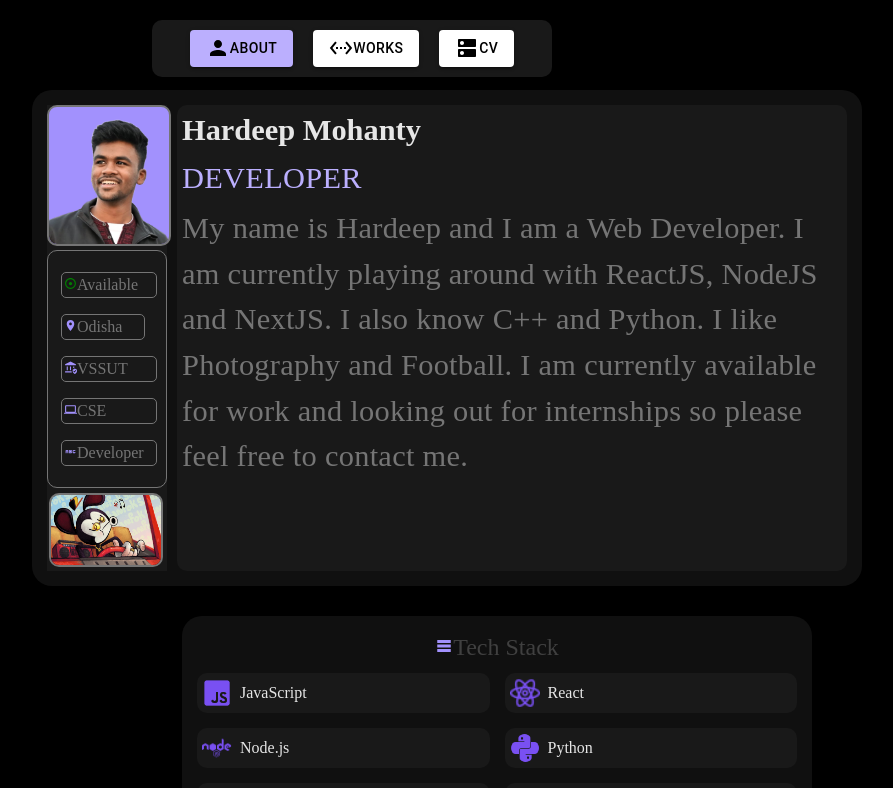
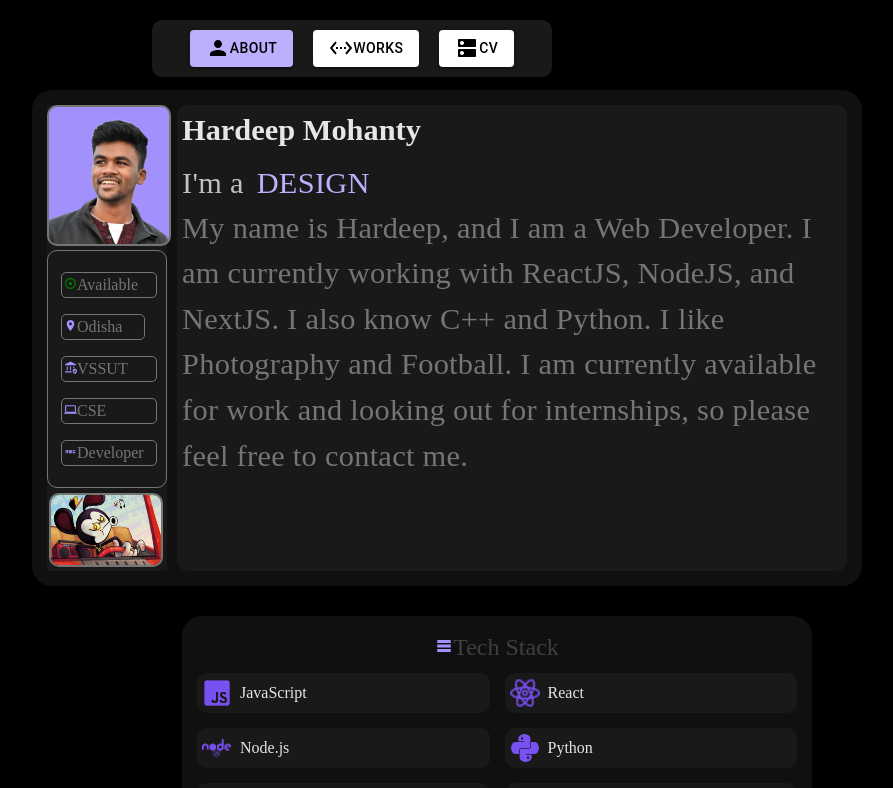
Before and after one commit to hardeepmty/My-Portfolio, a React (Create React App) app in the folder frontend/: page / in a window 1280 px wide. Shown: the top 788 px of the page, without its empty margins (288-1181 px from the left). Built offline with nearby package versions, Linux system fonts and the light colour scheme; the HTML template or start-up script is replaced by a standard one.

Commit message:
type animation

```diff
--- a/frontend/src/pages/HeroPage.jsx
+++ b/frontend/src/pages/HeroPage.jsx
@@ -1,11 +1,12 @@
 import React, { useState, useEffect } from 'react';
-import './Hero.css';
 import { Button, Typography } from '@mui/material';
 import AdjustIcon from '@mui/icons-material/Adjust';
 import PlaceIcon from '@mui/icons-material/Place';
 import AssuredWorkloadIcon from '@mui/icons-material/AssuredWorkload';
 import AbcIcon from '@mui/icons-material/Abc';
 import ComputerIcon from '@mui/icons-material/Computer';
+import TypingAnimation from './TypingAnimation';
+import './Hero.css';
 
 function HeroPage() {
     const [scrollPosition, setScrollPosition] = useState(0);
@@ -23,31 +24,45 @@ function HeroPage() {
 
     const isScrolled = scrollPosition > 50;
 
-
-
     return (
         <div className="container" style={{ fontFamily: "Montserrat" }}>
-            <div className='pic' style={{ maxWidth: "120px", }}>
-                <img src='/images/raj.png' alt='pic' style={{ width: "120px", borderRadius: "10px", border:"2px solid #757575", backgroundColor:"#A291FD"}} />
+            <div className='pic' style={{ maxWidth: "120px" }}>
+                <img src='/images/raj.png' alt='Hardeep Mohanty' style={{ width: "120px", borderRadius: "10px", border: "2px solid #757575", backgroundColor: "#A291FD" }} />
 
-                <div style={{ borderRadius: "10px", marginTop: "0px", lineHeight: "20px", padding: "5px 3px", border:"0.2px solid  #757575" }}>
-                    <p style={{ backgroundColor: "#191919", width: "80%", padding: "2px", borderRadius: "5px", border: "1px solid #757575", marginLeft: "10px", color: "#757575" }}><AdjustIcon sx={{fontSize:"small", color:"green"}}></AdjustIcon>Available</p>
-                    <p style={{ backgroundColor: "#191919", width: "70%", padding: "2px", borderRadius: "5px", border: "1px solid #757575", marginLeft: "10px", color: "#757575" }}><PlaceIcon sx={{fontSize:"small", color:"#A291FD"}}></PlaceIcon>Odisha</p>
-                    <p style={{ backgroundColor: "#191919", width: "80%", padding: "2px", borderRadius: "5px", border: "1px solid #757575", marginLeft: "10px", color: "#757575" }}><AssuredWorkloadIcon sx={{fontSize:"small", color:"#A291FD"}}></AssuredWorkloadIcon>VSSUT</p>
-                    <p style={{ backgroundColor: "#191919", width: "80%", padding: "2px", borderRadius: "5px", border: "1px solid #757575", marginLeft: "10px", color: "#757575" }}><ComputerIcon sx={{fontSize:"small", color:"#A291FD"}}></ComputerIcon>CSE</p>
-                    <p style={{ backgroundColor: "#191919", width: "80%", padding: "2px", borderRadius: "5px", border: "1px solid #757575", marginLeft: "10px", color: "#757575" }}><AbcIcon sx={{fontSize:"small", color:"#A291FD"}}></AbcIcon>Developer</p>
+                <div style={{ borderRadius: "10px", marginTop: "0px", lineHeight: "20px", padding: "5px 3px", border: "0.2px solid  #757575" }}>
+                    <p style={{ backgroundColor: "#191919", width: "80%", padding: "2px", borderRadius: "5px", border: "1px solid #757575", marginLeft: "10px", color: "#757575" }}>
+                        <AdjustIcon sx={{ fontSize: "small", color: "green" }} />Available
+                    </p>
+                    <p style={{ backgroundColor: "#191919", width: "70%", padding: "2px", borderRadius: "5px", border: "1px solid #757575", marginLeft: "10px", color: "#757575" }}>
+                        <PlaceIcon sx={{ fontSize: "small", color: "#A291FD" }} />Odisha
+                    </p>
+                    <p style={{ backgroundColor: "#191919", width: "80%", padding: "2px", borderRadius: "5px", border: "1px solid #757575", marginLeft: "10px", color: "#757575" }}>
+                        <AssuredWorkloadIcon sx={{ fontSize: "small", color: "#A291FD" }} />VSSUT
+                    </p>
+                    <p style={{ backgroundColor: "#191919", width: "80%", padding: "2px", borderRadius: "5px", border: "1px solid #757575", marginLeft: "10px", color: "#757575" }}>
+                        <ComputerIcon sx={{ fontSize: "small", color: "#A291FD" }} />CSE
+                    </p>
+                    <p style={{ backgroundColor: "#191919", width: "80%", padding: "2px", borderRadius: "5px", border: "1px solid #757575", marginLeft: "10px", color: "#757575" }}>
+                        <AbcIcon sx={{ fontSize: "small", color: "#A291FD" }} />Developer
+                    </p>
                 </div>
-                <img src='/images/PNG.gif' alt='gif' style={{ width: "110px", borderRadius: "10px", height: "70px", marginLeft: "2px", marginTop:"5px", border:"2px solid #757575" }} />
+                <img src='/images/PNG.gif' alt='GIF' style={{ width: "110px", borderRadius: "10px", height: "70px", marginLeft: "2px", marginTop: "5px", border: "2px solid #757575" }} />
             </div>
-            <div className='about' style={{ borderRadius: "10px"  }}>
+            <div className='about' style={{ borderRadius: "10px" }}>
                 <Typography variant="h5" sx={{ margin: "5px", fontFamily: "Montserrat", fontWeight: "700", color: "#e6e6e6" }}>
                     Hardeep Mohanty
                 </Typography>
-                <Typography sx={{ margin: "5px", fontFamily: "Montserrat",color:"#bbaffe" }}>
-                    DEVELOPER
+                <div style={{height:"45px"}}>
+                <Typography sx={{ display: 'flex', alignItems: 'center', margin: '5px', fontFamily: 'Montserrat', color: 'silver', fontWeight:"400" }}>
+                    I'm a&nbsp;
+                    <TypingAnimation
+                        words={['DEVELOPER', 'DESIGNER']}
+                        sx={{ fontFamily: 'Montserrat', color: '#bbaffe'}}
+                    />
                 </Typography>
-                <Typography sx={{ margin: "5px", fontFamily: "Montserrat", color: "#757575" }}>
-                    My name is Hardeep and I am a Web Developer. I am currently playing around with ReactJS, NodeJS and NextJS. I also know C++ and Python. I like Photography and Football. I am currently available for work and looking out for internships so please feel free to contact me.
+                </div>
+                <Typography sx={{ margin: '5px', fontFamily: 'Montserrat', color: '#757575' }}>
+                    My name is Hardeep, and I am a Web Developer. I am currently working with ReactJS, NodeJS, and NextJS. I also know C++ and Python. I like Photography and Football. I am currently available for work and looking out for internships, so please feel free to contact me.
                 </Typography>
             </div>
         </div>
--- a/frontend/src/pages/Projects.css
+++ b/frontend/src/pages/Projects.css
@@ -39,7 +39,8 @@
 
 .marquee {
   display: inline-flex;
-  animation: marquee 60s linear infinite;
+  animation: marquee 30s linear infinite;
+  animation-delay: 0s;
 }
 
 
--- a/frontend/src/pages/Projects.jsx
+++ b/frontend/src/pages/Projects.jsx
@@ -6,7 +6,7 @@ import { imageUrls } from "../lib/data/works"
 
 const Projects = () => {
 
-  const continuousImageUrls = [...imageUrls, ...imageUrls];
+  const continuousImageUrls = [...imageUrls, ...imageUrls, ...imageUrls];
 
   return (
     <div className='pro'>
--- /dev/null
+++ b/frontend/src/pages/TypingAnimation.jsx
@@ -0,0 +1,56 @@
+import React, { useState, useEffect } from 'react';
+import { Typography } from '@mui/material';
+
+const words = ['developer', 'designer'];
+
+const TypingAnimation = () => {
+  const [currentText, setCurrentText] = useState('');
+  const [wordIndex, setWordIndex] = useState(0);
+  const [letterIndex, setLetterIndex] = useState(0);
+  const [isTyping, setIsTyping] = useState(true);
+
+  const typingSpeed = 150; // Typing speed in milliseconds
+  const erasingSpeed = 100; // Erasing speed in milliseconds
+  const pauseDuration = 1000; // Pause between words in milliseconds
+
+  useEffect(() => {
+    let timeout;
+
+    if (isTyping) {
+      // Typing letters one by one
+      if (letterIndex < words[wordIndex].length) {
+        timeout = setTimeout(() => {
+          setCurrentText((currentText + words[wordIndex][letterIndex]).toUpperCase());
+          setLetterIndex(letterIndex + 1);
+        }, typingSpeed);
+      } else {
+        // Finished typing, pause before erasing
+        setTimeout(() => {
+          setIsTyping(false);
+        }, pauseDuration);
+      }
+    } else {
+      // Erasing letters one by one
+      if (currentText.length > 0) {
+        timeout = setTimeout(() => {
+          setCurrentText(currentText.slice(0, -1));
+        }, erasingSpeed);
+      } else {
+        // Finished erasing, move to the next word
+        setIsTyping(true);
+        setWordIndex((wordIndex + 1) % words.length);
+        setLetterIndex(0);
+      }
+    }
+
+    return () => clearTimeout(timeout);
+  }, [currentText, isTyping, letterIndex, wordIndex]);
+
+  return (
+    <Typography sx={{ margin: '5px', fontFamily: 'Montserrat', color: '#bbaffe' }}>
+      {currentText}
+    </Typography>
+  );
+};
+
+export default TypingAnimation;
```
